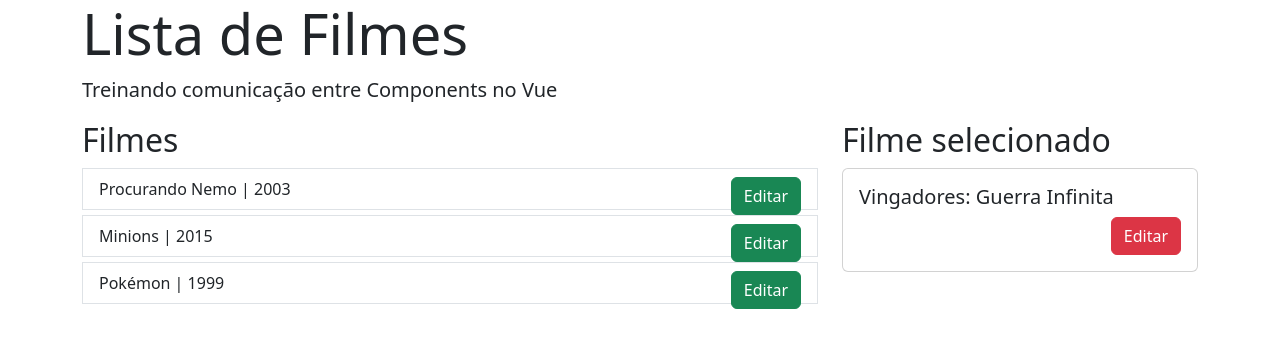
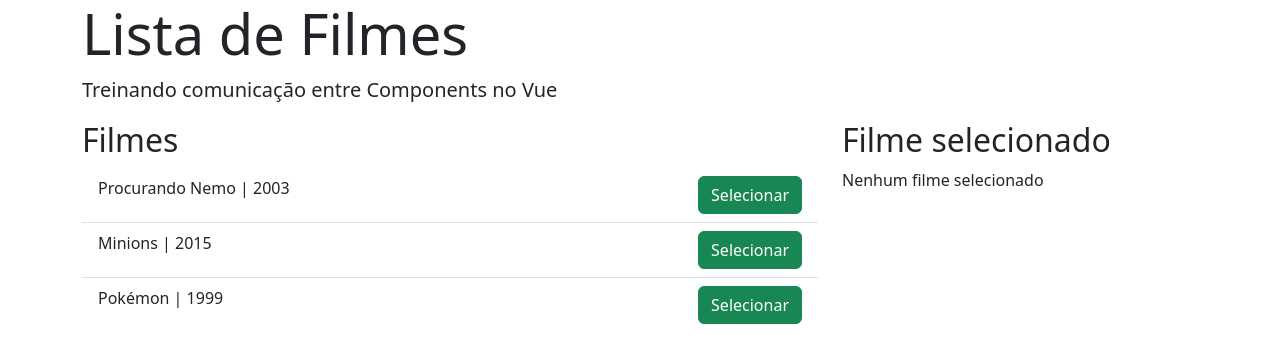
Before and after one commit to luanacassiaf/vuejs-course, a Vue app in the folder Componentes/vue-components-comunicacao/: page / in a window 1280 px wide. Shown: the top 362 px of the page. Built offline with nearby package versions, Linux system fonts and the light colour scheme.

Commit message:
Events e eventBus

```diff
--- a/Componentes/vue-components-comunicacao/public/index.html
+++ b/Componentes/vue-components-comunicacao/public/index.html
@@ -9,7 +9,7 @@
   <title>
     <%= htmlWebpackPlugin.options.title %>
   </title>
-  <link href="https://cdn.jsdelivr.net/npm/bootstrap@5.3.0-alpha3/dist/css/bootstrap.min.css" rel="stylesheet">
+  <link rel="stylesheet" href="https://cdn.jsdelivr.net/npm/bootstrap@5.2.3/dist/css/bootstrap.min.css">
 </head>
 
 <body>
--- a/Componentes/vue-components-comunicacao/src/components/FilmesLista.vue
+++ b/Componentes/vue-components-comunicacao/src/components/FilmesLista.vue
@@ -4,27 +4,20 @@
     <div class="col-8">
       <h2>Filmes</h2>
       <ul class="list-group list-group-flush">
-        <!-- <FilmesListaIten titulo="Pokémon"/> -->
-
-        <!-- <FilmesListaIten
-          v-for="filme in filmes"
-          :key="filme.id"
-          :titulo="filme.titulo"
-          :ano="filme.ano"
-          v-bind="filme"
-        /> -->
 
         <FilmesListaIten
           v-for="filme in filmes"
           :key="filme.id"
           :filme="filme"
+          :class="aplicarClasseAtiva(filme)"
+          @selecionarFilme="filmeSelecionado = $event"
         />
       </ul>
     </div>
 
     <!-- coluna 2 -->
     <div class="col-4">
-      <FilmesListaItenInfo />
+      <FilmesListaItenInfo :filme="filmeSelecionado"/>
     </div>
   </div>
 </template>
@@ -45,7 +38,15 @@ export default {
         { id: 2, titulo: "Minions", ano: 2015, avaliacao: 8.5 },
         { id: 3, titulo: "Pokémon", ano: 1999, avaliacao: 7 },
       ],
+      filmeSelecionado: undefined
     };
   },
+  methods: {
+    aplicarClasseAtiva(filmeIterado) {
+      return {
+        active: this.filmeSelecionado && this.filmeSelecionado.id == filmeIterado.id
+      }
+    }
+  }
 };
 </script>
--- a/Componentes/vue-components-comunicacao/src/components/FilmesListaIten.vue
+++ b/Componentes/vue-components-comunicacao/src/components/FilmesListaIten.vue
@@ -1,40 +1,17 @@
 <template>
-    <div>
-        <!-- <li class="list-group-item">
-            <span>{{ tituloConcatenado }} | {{ ano }}</span>
-            <br>
-            <input :value="$attrs.avaliacao">
-            <button class="btn btn-success" style="float: right">Editar</button>
-        </li> -->
-
-        <li class="list-group-item">
-            <span>{{ filme.titulo }} | {{ filme.ano }}</span>
-            <button class="btn btn-success" style="float: right">Editar</button>
-        </li>
-    </div>
+    <li class="list-group-item">
+        <span>{{ filme.titulo }} | {{ filme.ano }}</span>
+        <button @click="selecionar" class="btn btn-success" style="float: right">Selecionar</button>
+    </li>
 </template>
 
 
 <script>
+
+import {eventBus} from './../main'
+
 export default {
-    // props: ['titulo'] -- não tipado
     props: {
-        // Atributos non-prop são adicionados por padrão ao elemento root do component
-        inheritAttrs: false,
-
-        // titulo: {
-        //     type: String,
-        //     required: true,
-        //     default: 'Untitled',
-        //     validator(str) {
-        //         return str.includes('Pikachu')
-        //     }
-        // },
-        // ano: {
-        //     type: Number,
-        //     required: true,
-        // },
-
         filme: {
             type: Object,
             required: true
@@ -45,8 +22,12 @@ export default {
             return `Título: ${this.titulo}`;
         },
     },
-    created() {
-        //console.log('Attrs: ', this.$attrs);
-    },
+    methods: {
+        selecionar() {
+            //this.$emit('selecionarFilme', this.filme)
+            //eventBus.$emit('selecionarFilme', this.filme)
+            eventBus.selecionarFilme(this.filme)
+        }
+    }
 };
 </script>
--- a/Componentes/vue-components-comunicacao/src/components/FilmesListaItenInfo.vue
+++ b/Componentes/vue-components-comunicacao/src/components/FilmesListaItenInfo.vue
@@ -1,11 +1,31 @@
 <template>
     <div>
         <h2>Filme selecionado</h2>
-        <div class="card">
-        <div class="card-body">
-            <h5 class="card-title">Vingadores: Guerra Infinita</h5>
-            <button class="btn btn-danger" style="float: right">Editar</button>
+        <div class="card" v-if="filme">
+            <div class="card-body">
+                <h5 class="card-title">{{filme.titulo}} | {{filme.ano}}</h5>
+                <button class="btn btn-danger" style="float: right">Editar</button>
+            </div>
         </div>
-        </div>
+
+        <p v-else>Nenhum filme selecionado</p>
     </div>
 </template>
+
+<script>
+
+import {eventBus} from './../main'
+
+export default {
+    data() {
+        return {
+            filme: undefined
+        }
+    },
+    created() {
+        eventBus.$on('selecionarFilme', (filmeSelecionado) => {
+            this.filme = filmeSelecionado
+        })
+    }
+}
+</script>
--- a/Componentes/vue-components-comunicacao/src/main.js
+++ b/Componentes/vue-components-comunicacao/src/main.js
@@ -3,6 +3,14 @@ import App from './App.vue'
 
 Vue.config.productionTip = false
 
+export const eventBus = new Vue({
+  methods: {
+    selecionarFilme(filmeSelecionado) {
+      this.$emit('selecionarFilme', filmeSelecionado)
+    }
+  }
+})
+
 new Vue({
   render: h => h(App)
 }).$mount('#app')
```
